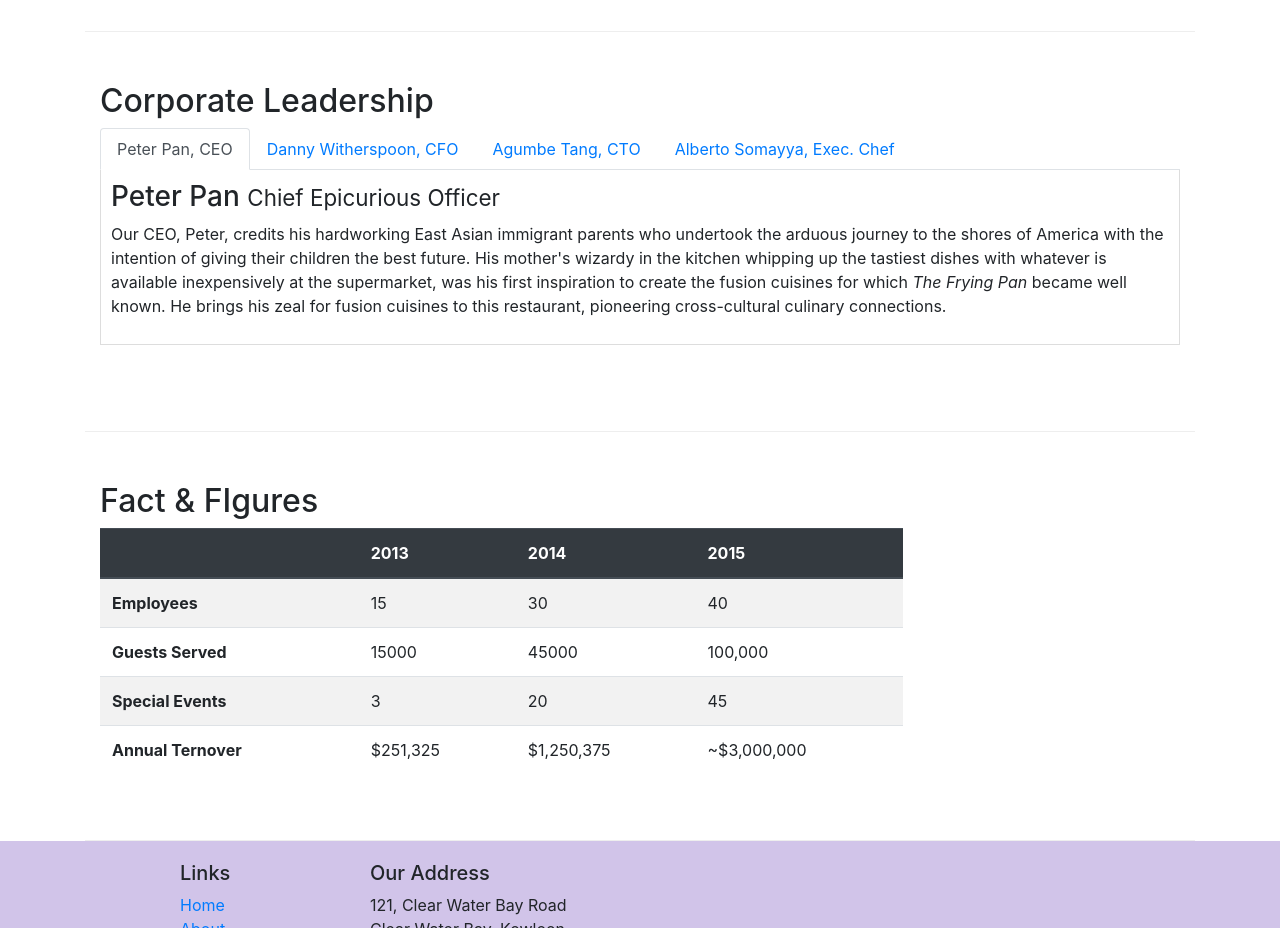
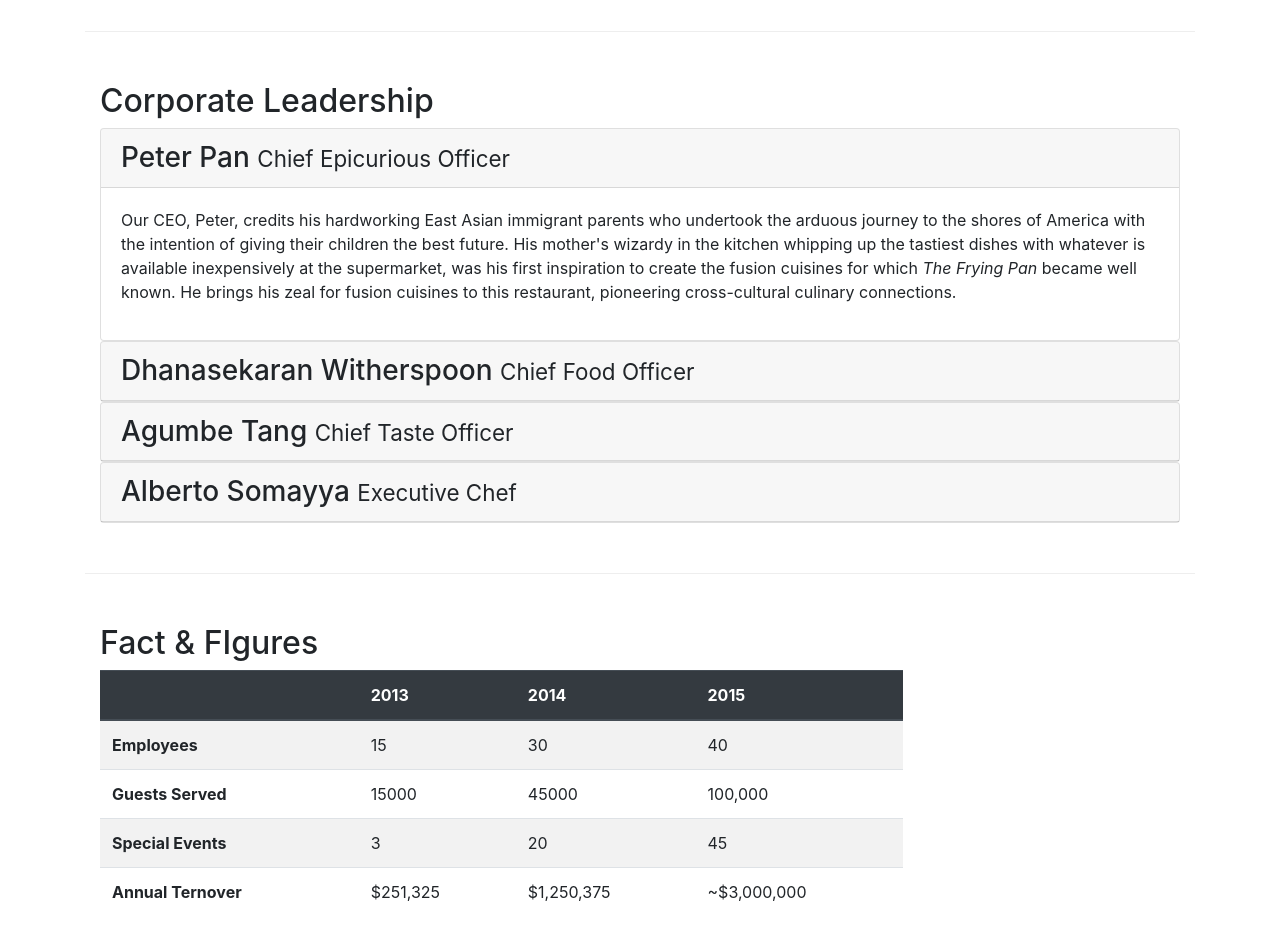
Before and after one commit to geranwen/coursera_c1_bootstrap_backup, a website: page aboutus.html in a window 1280 px wide. Shown: the part 940-1868 px from the top of the page. Drawn offline with nearby package versions, Linux system fonts and the light colour scheme.

Commit message:
accordion instaed of tab

```diff
--- a/aboutus.html
+++ b/aboutus.html
@@ -97,44 +97,69 @@
             <div class="col-12">
                 <h2>Corporate Leadership</h2>
 
-                <ul class="nav nav-tabs">
-                    <li class="nav-item">
-                      <a class="nav-link active" href="#peter"
-                        role="tab" data-toggle="tab">Peter Pan, CEO</a>
-                    </li>
-                    <li class="nav-item">
-                      <a class="nav-link" href="#danny" role="tab"
-                        data-toggle="tab">Danny Witherspoon, CFO</a>
-                    </li>
-                    <li class="nav-item">
-                      <a class="nav-link" href="#agumbe"role="tab"
-                        data-toggle="tab">Agumbe Tang, CTO</a>
-                    </li>
-                    <li class="nav-item">
-                      <a class="nav-link" href="#alberto" role="tab"
-                        data-toggle="tab">Alberto Somayya, Exec. Chef</a>
-                    </li>
-                </ul>
-                <div class="tab-content">
-                    <div role="tabpanel" class="tab-pane fade show active" id="peter">
-                        <h3>Peter Pan <small>Chief Epicurious Officer</small></h3>
-                        <p class="d-none d-sm-block">Our CEO, Peter, credits his hardworking East Asian immigrant parents who undertook the arduous journey to the shores of America with the intention of giving their children the best future. His mother's wizardy in the kitchen whipping up the tastiest dishes with whatever is available inexpensively at the supermarket, was his first inspiration to create the fusion cuisines for which <em>The Frying Pan</em> became well known. He brings his zeal for fusion cuisines to this restaurant, pioneering cross-cultural culinary connections.</p>
+                <div id="accordion">
+                    <div class="card">
+                        <div class="card-header" role="tab" id="peterhead">
+                            <h3 class="mb-0"><a data-toggle="collapse" data-target="#peter">Peter Pan <small>Chief Epicurious Officer</small></a></h3>
+                        </div>
+                        <div class="collapse show" id="peter" data-parent="#accordion">
+                            <div class="card-body">
+                                <p class="d-none d-sm-block">Our CEO, Peter, credits his hardworking East Asian immigrant parents who undertook the arduous journey to the shores of America with the intention of giving their children the best future. His mother's wizardy in the kitchen whipping up the tastiest dishes with whatever is available inexpensively at the supermarket, was his first inspiration to create the fusion cuisines for which <em>The Frying Pan</em> became well known. He brings his zeal for fusion cuisines to this restaurant, pioneering cross-cultural culinary connections.</p>
+                            </div>
+                        </div>
                     </div>
-                    <div role="tabpanel" class="tab-pane fade" id="danny">
-                        <h3>Dhanasekaran Witherspoon <small>Chief Food Officer</small></h3>
-                        <p class="d-none d-sm-block">Our CFO, Danny, as he is affectionately referred to by his colleagues, comes from a long established family tradition in farming and produce. His experiences growing up on a farm in the Australian outback gave him great appreciation for varieties of food sources. As he puts it in his own words, <em>Everything that runs, wins, and everything that stays, pays!</em></p>
+
+                    <div class="card">
+                        <div class="card-header" role="tab" id="dannyhead">
+                            <h3 class="mb-0">
+                                <a class="collapsed" data-toggle="collapse" data-target="#danny">
+                                Dhanasekaran Witherspoon <small>Chief Food Officer</small>
+                                </a>
+                            </h3>
+                        </div>
+                        <div class="collapse" id="danny" data-parent="#accordion">
+                            <div class="card-body">
+                                <p class="d-none d-sm-block">Our CFO, Danny, as he is affectionately referred to by his
+                                colleagues, comes from a long established family tradition in farming and produce. His experiences growing up on a farm in the Australian outback gave him great appreciation for varieties of food sources. As he puts it in his own words,<em>Everything that runs, wins, and everything that stays, pays!</em></p>
+                            </div>
+                        </div>
                     </div>
-                    <div role="tabpanel" class="tab-pane fade" id="agumbe">
-                        <h3>Agumbe Tang <small>Chief Taste Officer</small></h3>
-                        <p class="d-none d-sm-block">Blessed with the most discerning gustatory sense, Agumbe, our CTO, personally ensures that every dish that we serve meets his exacting tastes. Our chefs dread the tongue lashing that ensues if their dish does not meet his exacting standards. He lives by his motto, <em>You click only if you survive my lick.</em></p>
+
+                    <div class="card">
+                        <div class="card-header" role="tab" id="agumbehead">
+                            <h3 class="mb-0">
+                                <a class="collapsed" data-toggle="collapse" data-target="#agumbe">
+                                Agumbe Tang <small>Chief Taste Officer</small>
+                                </a>
+                            </h3>
+                        </div>
+                        <div class="collapse" id="agumbe" data-parent="#accordion">
+                            <div class="card-body">
+                                <p class="d-none d-sm-block"> Blessed with the most discerning gustatory sense, Agumbe, our CTO,personally ensures that every dish that we serve meets his exacting tastes. Our chefs dread the tongue lashing that ensues if their dishdoes not meet his exacting standards. He lives by his motto,<em>You click only if you survive my lick.</em></p>
+                            </div>
+                        </div>
                     </div>
-                    <div role="tabpanel" class="tab-pane fade" id="alberto">
-                        <h3>Alberto Somayya <small>Executive Chef</small></h3>
-                        <p class="d-none d-sm-block">Award winning three-star Michelin chef with wide International experience having worked closely with whos-who in the culinary world, he specializes in creating mouthwatering Indo-Italian fusion experiences. He says, <em>Put together the cuisines from the two craziest cultures, and you get a winning hit! Amma Mia!</em></p>
+
+                    <div class="card">
+                        <div class="card-header" role="tab" id="albertohead">
+                            <h3 class="mb-0">
+                                <a class="collapsed" data-toggle="collapse" data-target="#alberto">
+                                Alberto Somayya <small>Executive Chef</small>
+                                </a>
+                            </h3>
+                        </div>
+                        <div class="collapse" id="alberto" data-parent="#accordion">
+                            <div class="card-body">
+                                <p class="d-none d-sm-block">Award winning three-star Michelin chef with wide Internationalexperience having worked closely with whos-who in the culinary world, he specializes in creating mouthwatering Indo-Italian fusion experiences. He says,<em>Put together the cuisines from the two craziest cultures, and you get a winning hit! Amma Mia!</em></p>
+                            </div>
+                        </div>
                     </div>
                 </div>
             </div>
        </div>
+
+
+
        <div class="row row-content">
            <div class="col-12 col-sm-9">
                <h2>Fact &amp; FIgures</h2>
```
